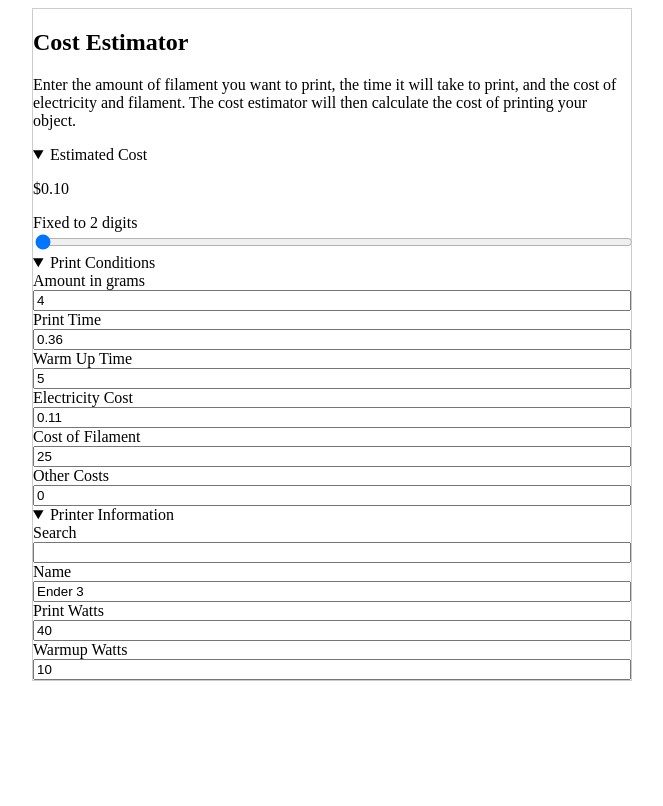
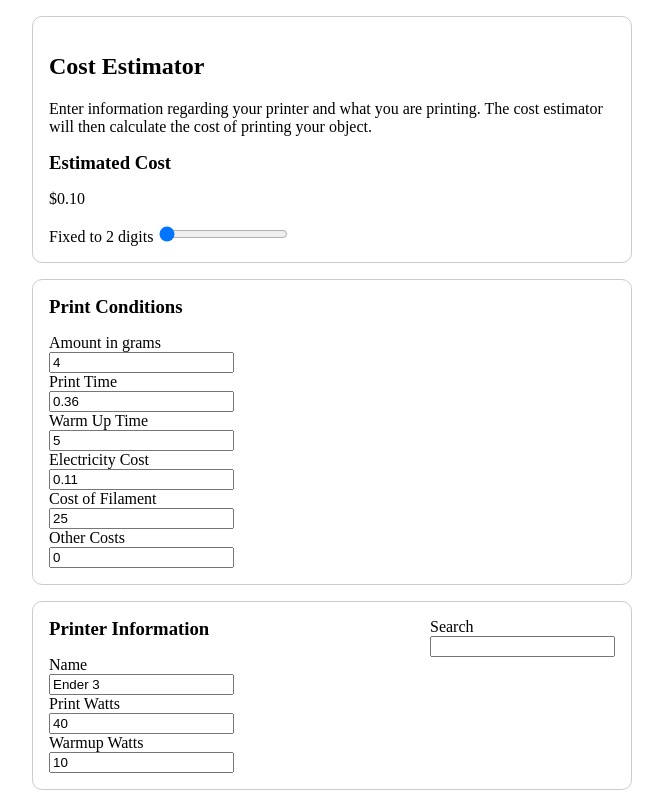
Before and after one commit to willuhmjs/printstimate, a SvelteKit app: page / in a window 1280 px wide. Shown: the whole page, without its empty margins (308-971 px from the left). Built offline with nearby package versions, Linux system fonts and the light colour scheme.

Commit message:
feat: use sections

```diff
--- /dev/null
+++ b/src/routes/+layout.svelte
@@ -0,0 +1,6 @@
+<slot />
+<style>
+    * {
+		box-sizing: border-box
+	}
+</style>
--- a/src/routes/+page.svelte
+++ b/src/routes/+page.svelte
@@ -25,24 +25,21 @@
 	<section>
 		<h1>Cost Estimator</h1>
 		<p>
-			Enter the amount of filament you want to print, the time it will take to print, and the cost
-			of electricity and filament. The cost estimator will then calculate the cost of printing your
+			Enter information regarding your printer and what you are printing. The cost estimator will then calculate the cost of printing your
 			object.
 		</p>
-	</section>
 
-	<details open>
-		<summary>Estimated Cost</summary>
+		<h3>Estimated Cost</h3>
 		<p>
 			{formatCost(estimateCost(conditions, printer), fixedTo)}
 		</p>
 		<!-- bind input to fixedTo value  btween 2 and 10 with a range -->
 		<label for="fixed-to">Fixed to {fixedTo} digits</label>
 		<input id="fixed-to" type="range" min="2" max="20" bind:value={fixedTo} />
-	</details>
+	</section>
 
-	<details open>
-		<summary>Print Conditions</summary>
+	<section>
+		<h3>Print Conditions</h3>
 		<div>
 			<div>
 				<label for="amount-in-grams">Amount in grams</label>
@@ -78,15 +75,10 @@
 				<input id="other-costs" type="number" bind:value={conditions.otherCosts} />
 			</div>
 		</div>
-	</details>
-	<details open>
-		<summary>Printer Information</summary>
+	</section>
+	<section class="printerInformation">
 		<div>
-			<label for="search">Search</label>
-			<br />
-			<input id="search" type="text" />
-		</div>
-		<div>
+			<h3>Printer Information</h3>
 			<div>
 				<label for="name">Name</label>
 				<br />
@@ -103,23 +95,36 @@
 				<br />
 				<input id="warmup-watts" type="number" bind:value={printer.warmupWatts} />
 			</div>
-
 		</div>
-	</details>
+		<div>
+			<label for="search">Search</label>
+			<br />
+			<input id="search" type="text" />
+		</div>
+	</section>
 </main>
 
 <style>
 	main {
 		margin: auto;
 		max-width: 600px;
-		border: 1px solid #ccc;
 	}
 
-	input {
-		width: 100%;
+	section {
+		border: 1px solid #ccc;
+		border-radius: 10px;
+		padding: 1rem;
+		margin: 1rem 0;
 	}
 
-	* {
-		box-sizing: border-box
+	.printerInformation {
+		display: flex;
+		justify-content: space-between;
+	}
+
+	h2,h2,h3 {
+		margin: 0;
+		margin-bottom: 1rem;
+
 	}
 </style>
```
